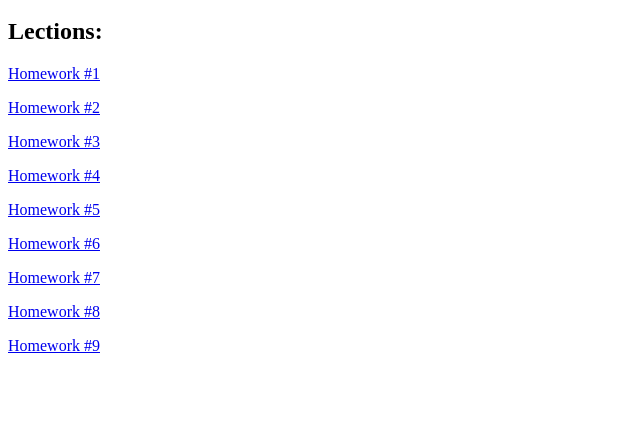
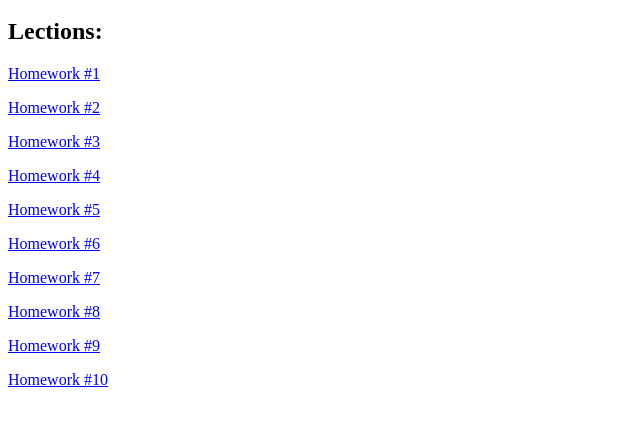
Before and after one commit to panikite/Cursor-Education, a plain HTML site: page index.html in a window 1280 px wide. Shown: the part 48-474 px from the top of the page, without its empty margins (0-640 px from the left). Drawn offline with Linux system fonts and the light colour scheme.

Commit message:
add hw_10

```diff
--- a/index.html
+++ b/index.html
@@ -10,3 +10,4 @@
 <p><a href="./hw_7">Homework #7</a></p>
 <p><a href="./hw_8/">Homework #8</a></p>
 <p><a href="./hw_9/">Homework #9</a></p>
+<p><a href="./hw_10/">Homework #10</a></p>
```
